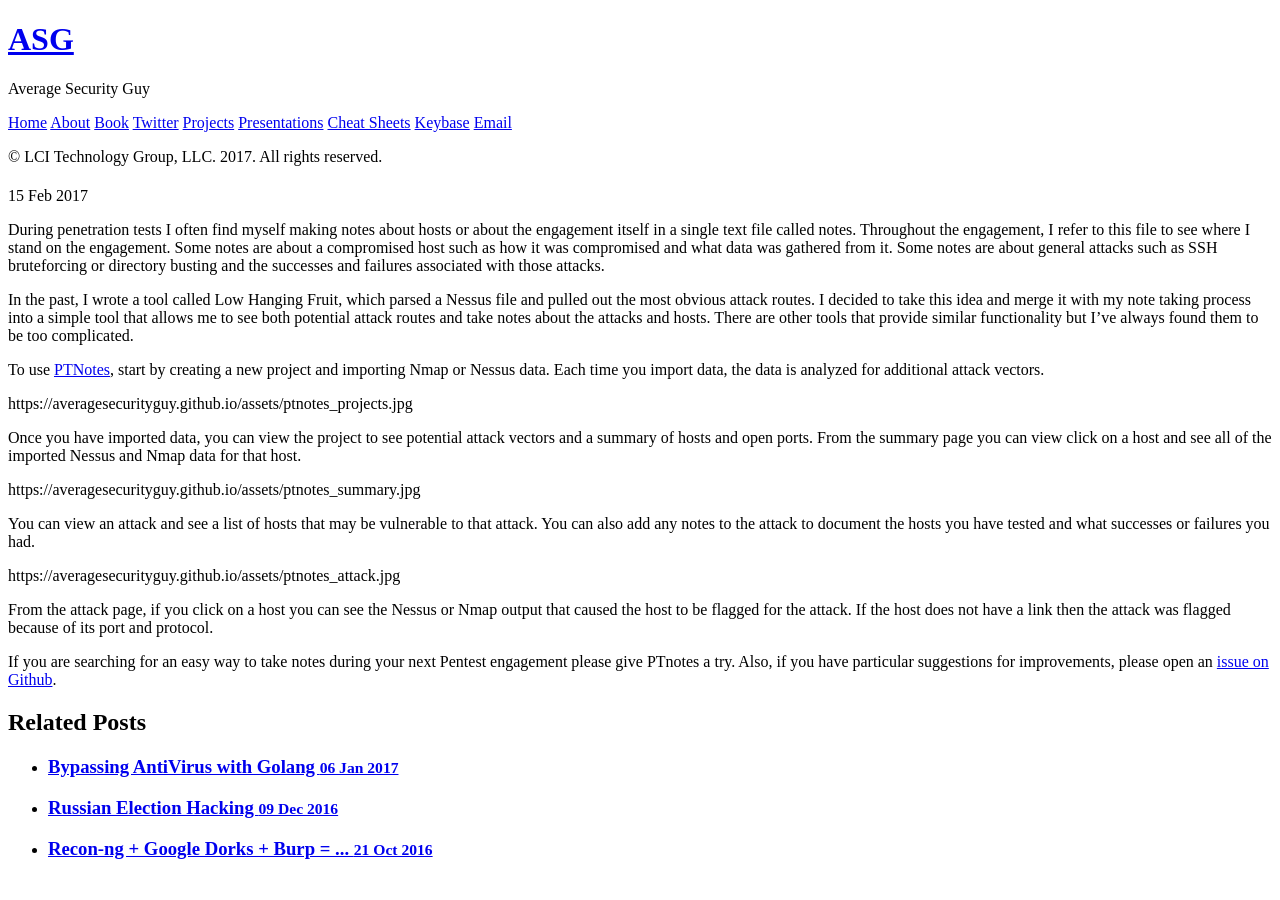
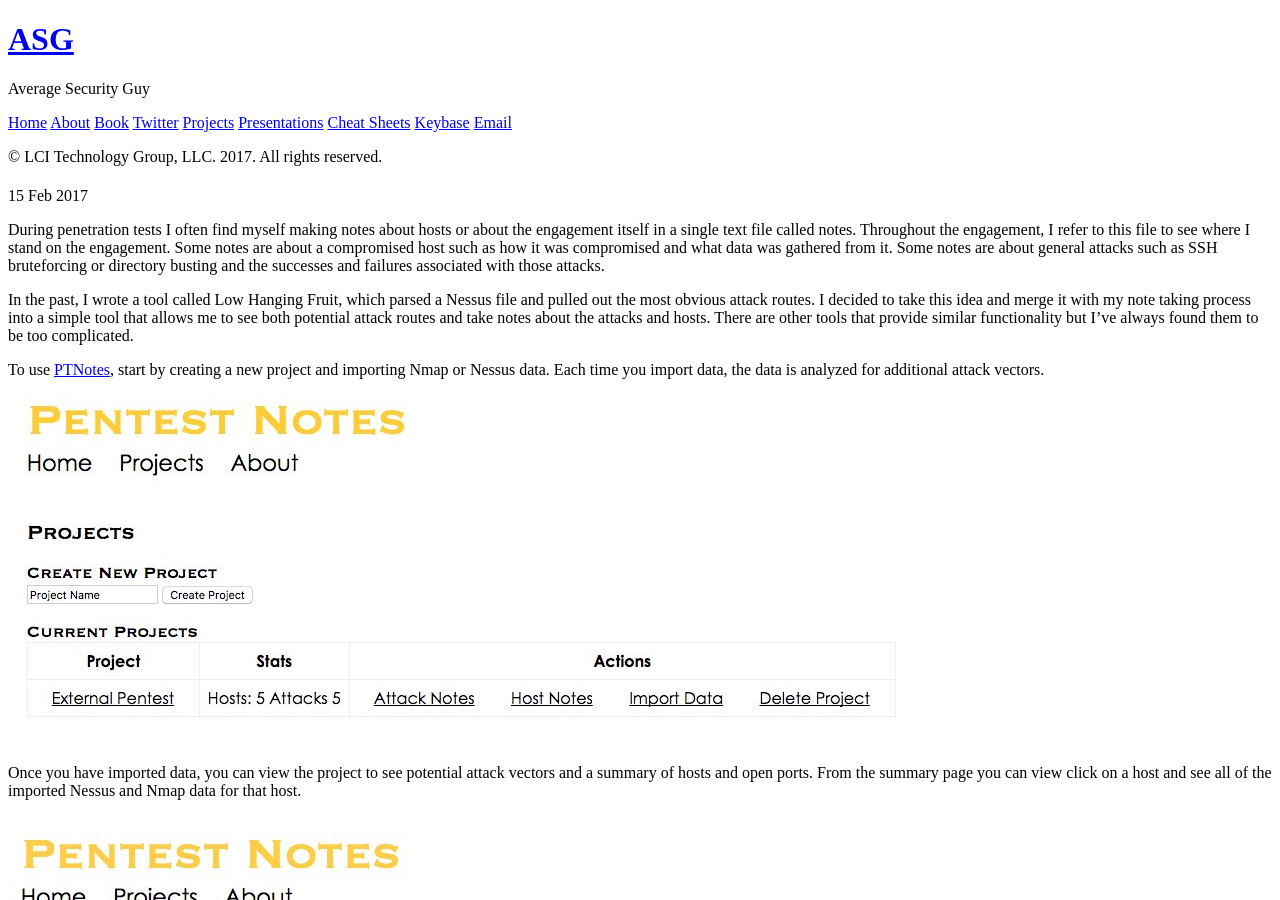
Before and after one commit to jaxmayhem/averagesecurityguy.github.io, a Jekyll site: the page built from _posts/2017-02-15-penetration_testing_notes.md, in a window 1280 px wide and 900 px high. Built offline with Jekyll 4.4.1, drawn with Linux system fonts in a browser that asks for light colours; our own code applies the rules of GitHub Pages for plain Markdown files.

Commit message:
Fix image links.

```diff
--- a/_posts/2017-02-15-penetration_testing_notes.md
+++ b/_posts/2017-02-15-penetration_testing_notes.md
@@ -9,15 +9,15 @@ In the past, I wrote a tool called Low Hanging Fruit, which parsed a Nessus file
 
 To use [PTNotes](https://github.com/averagesecurityguy/ptnotes), start by creating a new project and importing Nmap or Nessus data. Each time you import data, the data is analyzed for additional attack vectors.
 
-https://averagesecurityguy.github.io/assets/ptnotes_projects.jpg
+![PTNotes projects page](https://averagesecurityguy.github.io/assets/ptnotes_projects.jpg)
 
 Once you have imported data, you can view the project to see potential attack vectors and a summary of hosts and open ports. From the summary page you can view click on a host and see all of the imported Nessus and Nmap data for that host.
 
-https://averagesecurityguy.github.io/assets/ptnotes_summary.jpg
+![PTNotes project summary](https://averagesecurityguy.github.io/assets/ptnotes_summary.jpg)
 
 You can view an attack and see a list of hosts that may be vulnerable to that attack. You can also add any notes to the attack to document the hosts you have tested and what successes or failures you had.
 
-https://averagesecurityguy.github.io/assets/ptnotes_attack.jpg
+![PTNotes attack summary](https://averagesecurityguy.github.io/assets/ptnotes_attack.jpg)
 
 From the attack page, if you click on a host you can see the Nessus or Nmap output that caused the host to be flagged for the attack. If the host does not have a link then the attack was flagged because of its port and protocol.
 
```
